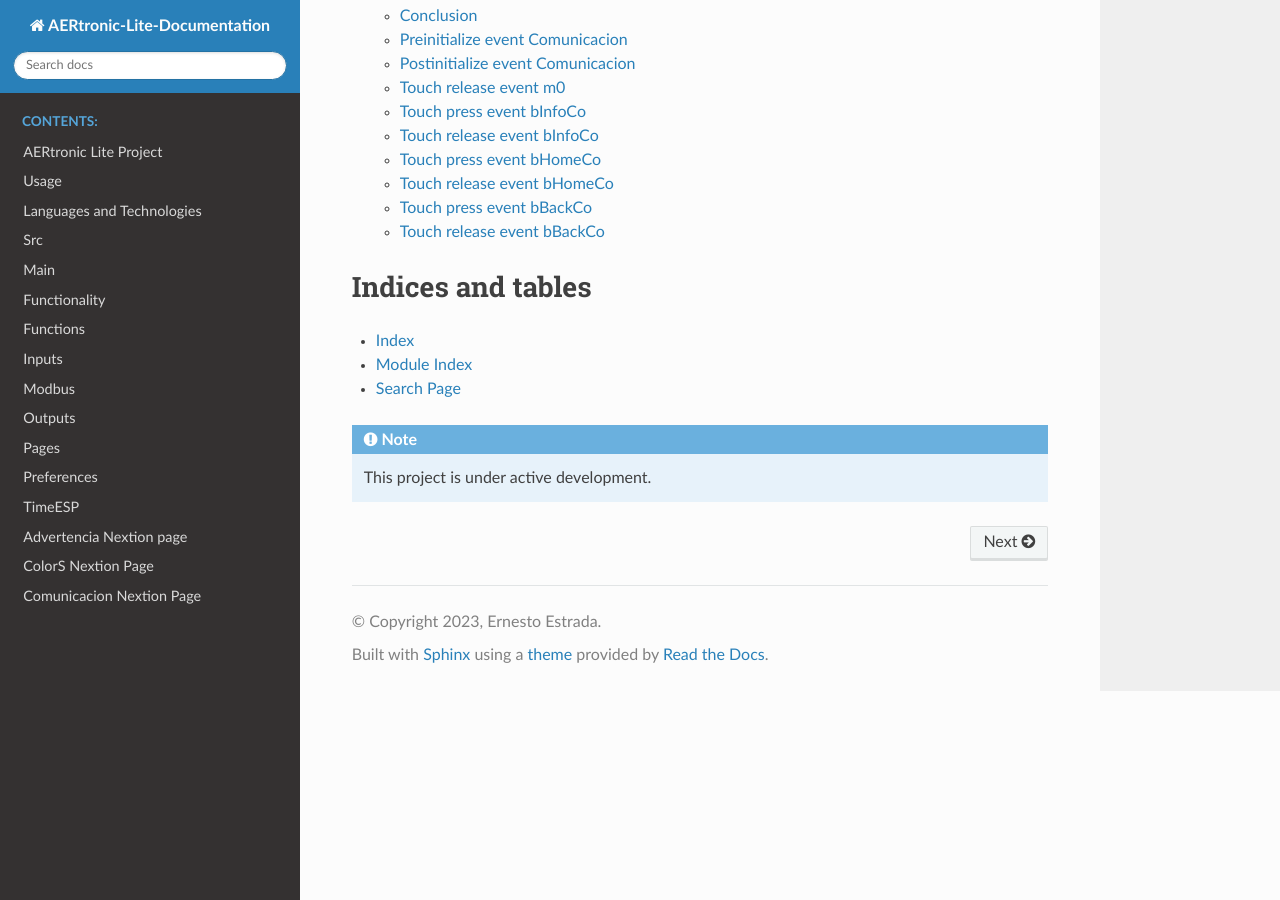
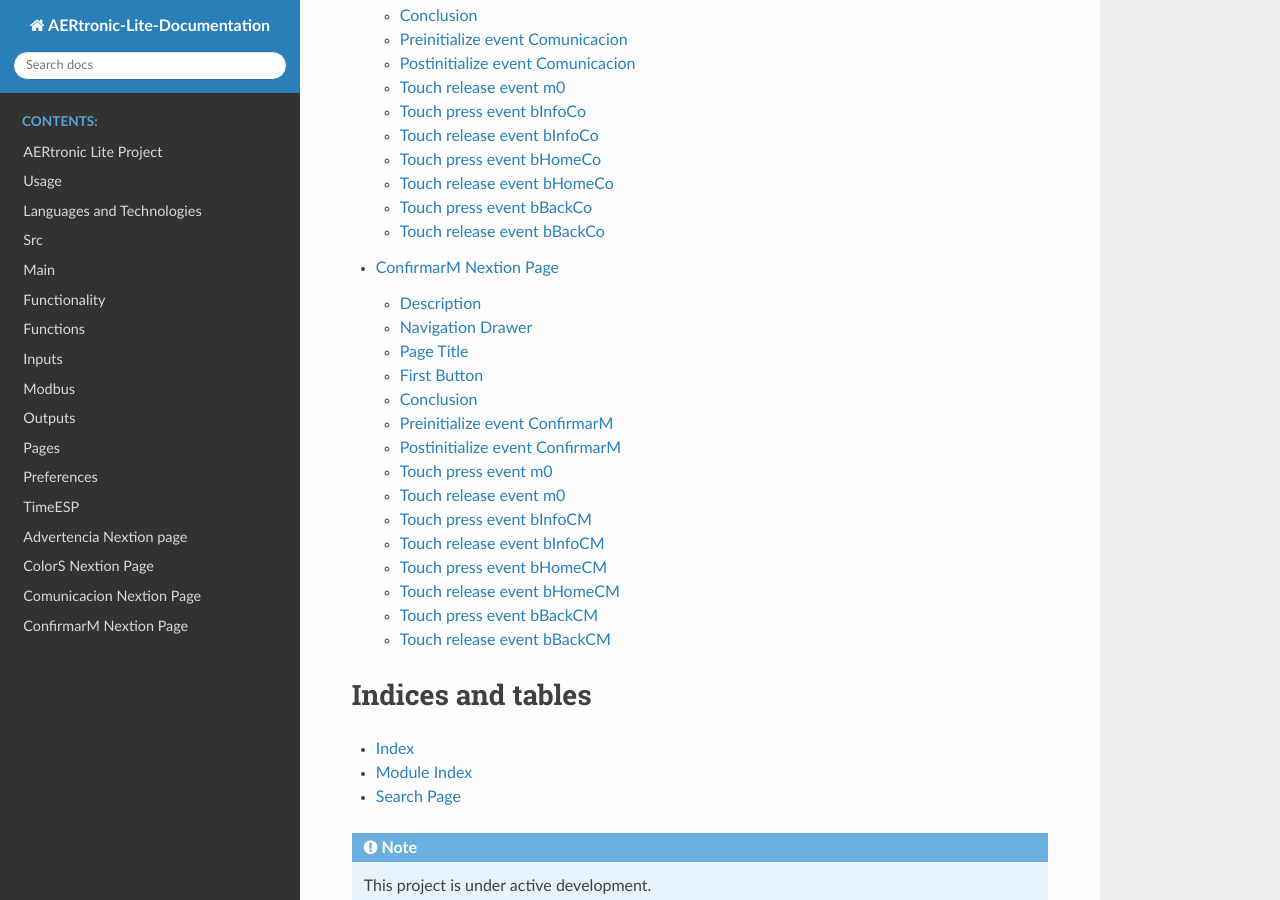
Before and after one commit to ErnestoAerzen/AERtronic-Lite-Documentation, a Sphinx documentation site: the page built from source/index.rst, in a window 1280 px wide and 900 px high, scrolled down 3312 px. Built offline with Sphinx 7.4.7 and the Read the Docs theme 2.0.0, drawn with Linux system fonts in a browser that asks for light colours; part of the change alters nothing that is shown.

Commit message:
Add confirmarm.rst file

```diff
--- /dev/null
+++ b/source/confirmarm.rst
@@ -0,0 +1,387 @@
+ConfirmarM Nextion Page
+===================
+
+Description
+-----------
+
+This script is designed for use with a Nextion display, a touchscreen interface commonly used in embedded projects. The script defines the layout and functionality of the display, including buttons, icons, and text elements.
+
+Navigation Drawer
+-----------------
+
+The script starts by defining a navigation drawer using circular buttons (created with the `cirs` command) to facilitate menu navigation. Lines are drawn to connect the circular buttons, and rectangles are filled to create the background of the navigation drawer.
+
+Page Title
+----------
+
+Circular buttons are used to create a visually appealing page title. Lines are drawn to connect these buttons, and a rectangle is filled to form the background of the page title.
+
+First Button
+------------
+
+A button is defined using circular shapes (`cirs`), and lines are drawn to delineate its boundaries. The button's appearance and color are determined by the value of `sys3`. If `sys3` equals 0, the button is labeled "Off"; if it equals 1, the label is "On."
+
+Navigation Drawer Icons
+~~~~~~~~~~~~~~~~~~~~~~~
+
+The script checks the background color (`fondo`) and sets the font color accordingly. Depending on the background color, specific icons are displayed using the `pic` command. Each theme corresponds to a set of icons.
+
+Page Text
+~~~~~~~~~
+
+Text is displayed based on the value of `sys0`, likely representing the selected system language. Different text is displayed for various language settings, including messages related to confirming maintenance.
+
+Conclusion
+-----------
+
+This script defines the visual elements and interactivity of a Nextion display. It allows users to navigate through menus, select themes, and interact with buttons that confirm or deny maintenance actions. The script also accommodates multiple languages for text display, enhancing the user experience.
+
+Please note that the specific functionality and behavior of this script may vary based on the broader context of the project it is used in.
+
+Preinitialize event ConfirmarM
+------------------------------
+
+.. code-block:: javascript
+
+    // Changes the page's background color
+    ConfirmarM.bco=fondo
+    // Sends the current page's id over serial
+    sendme
+
+Postinitialize event ConfirmarM
+-------------------------------
+
+.. code-block:: javascript
+
+    //Nav Drawer start
+    cirs 30,30,20,color
+    cirs 80,30,20,color
+    cirs 30,450,20,color
+    cirs 80,450,20,color
+    line 30,10,80,10,color
+    line 100,30,100,450,color
+    line 30,470,80,470,color
+    line 10,30,10,450,color
+    fill 10,30,90,420,color
+    fill 30,10,50,20,color
+    fill 30,450,50,20,color
+    //Nav Drawer end
+    //Page title start
+    cirs 300,40,30,color
+    cirs 550,40,30,color
+    line 300,10,550,10,color
+    line 300,70,550,70,color
+    fill 300,10,250,60,color
+    //Page title end
+    //First button
+    cirs 520,150,20,45347
+    cirs 620,150,20,45347
+    line 520,130,620,130,45347
+    line 520,170,620,170,45347
+    fill 520,130,100,40,45347
+    //Nav Drawer icons start
+    if(fondo==65534)
+    {
+      //Font color
+      fontColor.val=0
+      //Theme 1
+      pic 25,30,78
+      pic 25,120,144
+      pic 25,400,146
+    }else if(fondo==63391)
+    {
+      //Font color
+      fontColor.val=0
+      //Theme 2
+      pic 25,30,89
+      pic 25,120,148
+      pic 25,400,150
+    }else if(fondo==65438)
+    {
+      //Font color
+      fontColor.val=0
+      //Theme 3
+      pic 25,30,100
+      pic 25,120,152
+      pic 25,400,154
+    }else if(fondo==63421)
+    {
+      //Font color
+      fontColor.val=0
+      //Theme 4
+      pic 25,30,111
+      pic 25,120,156
+      pic 25,400,158
+    }else if(fondo==6339)
+    {
+      //Font color
+      fontColor.val=65535
+      //Theme 5
+      pic 25,30,122
+      pic 25,120,160
+      pic 25,400,162
+    }else if(fondo==8484)
+    {
+      //Font color
+      fontColor.val=65535
+      //Theme 6
+      pic 25,30,133
+      pic 25,120,164
+      pic 25,400,166
+    }
+    //Nav Drawer icons end
+    //Page text start
+    if(sys0==0)
+    {
+      //Spanish
+      xstr 295,25,260,25,4,fontColor.val,color,1,1,3,"Confirmar"
+      xstr 140,140,350,25,7,fontColor.val,fondo,0,1,3,"Confirmar mantenimiento"
+      xstr 520,140,100,25,0,65535,45347,1,1,3,"Confirmar"
+    }else if(sys0==1)
+    {
+      //Italian
+      xstr 325,25,200,25,4,fontColor.val,color,1,1,3,"Confermare"
+      xstr 140,140,350,25,7,fontColor.val,fondo,0,1,3,"Confermare la manutenzione"
+      xstr 520,140,100,25,0,65535,45347,1,1,3,"Confermare"
+    }else if(sys0==2)
+    {
+      //French
+      xstr 325,25,200,25,4,fontColor.val,color,1,1,3,"Confirmer"
+      xstr 140,140,350,25,7,fontColor.val,fondo,0,1,3,"Confirmer l'entretien"
+      xstr 520,140,100,25,0,65535,45347,1,1,3,"Confirmer"
+    }else if(sys0==3)
+    {
+      //English
+      xstr 325,25,200,25,4,fontColor.val,color,1,1,3,"Confirm"
+      xstr 140,140,350,25,7,fontColor.val,fondo,0,1,3,"Confirm maintenance"
+      xstr 520,140,100,25,0,65535,45347,1,1,3,"Confirm"
+    }else if(sys0==4)
+    {
+      //German
+      xstr 325,25,200,25,4,fontColor.val,color,1,1,3,"Bestätigen"
+      xstr 140,140,350,25,7,fontColor.val,fondo,0,1,3,"Wartung bestätigen"
+      xstr 520,140,100,25,0,65535,45347,1,1,3,"Bestätigen"
+    }else if(sys0==5)
+    {
+      //Portuguese
+      xstr 325,25,200,25,4,fontColor.val,color,1,1,3,"Confirme"
+      xstr 140,140,350,25,7,fontColor.val,fondo,0,1,3,"Confirmar manutenção"
+      xstr 520,140,100,25,0,65535,45347,1,1,3,"Confirme"
+    }
+    //Page text end
+
+Touch press event m0
+--------------------
+
+.. code-block:: javascript
+
+    //First button
+    cirs 520,150,20,fondo
+    cirs 620,150,20,fondo
+    line 520,130,620,130,fondo
+    line 520,170,620,170,fondo
+    fill 520,130,100,40,fondo
+    //Send command
+    printh 43 EF FF FF FF
+
+Touch release event m0
+----------------------
+
+.. code-block:: javascript
+
+    //First button
+    cirs 520,150,20,45347
+    cirs 620,150,20,45347
+    line 520,130,620,130,45347
+    line 520,170,620,170,45347
+    fill 520,130,100,40,45347
+    //Text
+    if(sys0==0)
+    {
+      //Spanish
+      xstr 520,140,100,25,6,65535,45347,1,1,3,"Confirmar"
+    }else if(sys0==1)
+    {
+      //Italian
+      xstr 520,140,100,25,0,65535,45347,1,1,3,"Confermare"
+    }else if(sys0==2)
+    {
+      //French
+      xstr 520,140,100,25,0,65535,45347,1,1,3,"Confirmer"
+    }else if(sys0==3)
+    {
+      //English
+      xstr 520,140,100,25,0,65535,45347,1,1,3,"Confirm"
+    }else if(sys0==4)
+    {
+      //German
+      xstr 520,140,100,25,0,65535,45347,1,1,3,"Bestätigen"
+    }else if(sys0==5)
+    {
+      //Portuguese
+      xstr 520,140,100,25,0,65535,45347,1,1,3,"Confirme"
+    }
+
+Touch press event bInfoCM
+-------------------------
+
+.. code-block:: javascript
+
+    //changes the images according the theme selected
+    if(fondo==65534)
+    {
+      pic 25,30,79
+    }else if(fondo==63391)
+    {
+      pic 25,30,90
+    }else if(fondo==65438)
+    {
+      pic 25,30,101
+    }else if(fondo==63421)
+    {
+      pic 25,30,112
+    }else if(fondo==6339)
+    {
+      pic 25,30,123
+    }else if(fondo==8484)
+    {
+      pic 25,30,134
+    }
+    //
+    Info.returnPage.val=dp
+
+Touch release event bInfoCM
+---------------------------
+
+.. code-block:: javascript
+
+    //restores the images according the theme selected
+    if(fondo==65534)
+    {
+      pic 25,30,78
+    }else if(fondo==63391)
+    {
+      pic 25,30,89
+    }else if(fondo==65438)
+    {
+      pic 25,30,100
+    }else if(fondo==63421)
+    {
+      pic 25,30,111
+    }else if(fondo==6339)
+    {
+      pic 25,30,122
+    }else if(fondo==8484)
+    {
+      pic 25,30,133
+    }
+    //
+    page Info
+
+Touch press event bHomeCM
+-------------------------
+
+.. code-block:: javascript
+
+    //Changes the image according the theme selected
+    if(fondo==65534)
+    {
+      pic 25,120,145
+    }else if(fondo==63391)
+    {
+      pic 25,120,149
+    }else if(fondo==65438)
+    {
+      pic 25,120,153
+    }else if(fondo==63421)
+    {
+      pic 25,120,157
+    }else if(fondo==6339)
+    {
+      pic 25,120,161
+    }else if(fondo==8484)
+    {
+      pic 25,120,165
+    }
+
+Touch release event bHomeCM
+---------------------------
+
+.. code-block:: javascript
+
+    //Restores the image according the theme selected
+    if(fondo==65534)
+    {
+      pic 25,120,144
+    }else if(fondo==63391)
+    {
+      pic 25,120,148
+    }else if(fondo==65438)
+    {
+      pic 25,120,152
+    }else if(fondo==63421)
+    {
+      pic 25,120,156
+    }else if(fondo==6339)
+    {
+      pic 25,120,160
+    }else if(fondo==8484)
+    {
+      pic 25,120,164
+    }
+    //
+    page Home
+
+Touch press event bBackCM
+-------------------------
+
+.. code-block:: javascript
+
+    //Changes the image according the theme selected
+    if(fondo==65534)
+    {
+      pic 25,400,147
+    }else if(fondo==63391)
+    {
+      pic 25,400,151
+    }else if(fondo==65438)
+    {
+      pic 25,400,155
+    }else if(fondo==63421)
+    {
+      pic 25,400,159
+    }else if(fondo==6339)
+    {
+      pic 25,400,163
+    }else if(fondo==8484)
+    {
+      pic 25,400,167
+    }
+
+Touch release event bBackCM
+---------------------------
+
+.. code-block:: javascript
+
+    //Restores the image according the theme selected
+    if(fondo==65534)
+    {
+      pic 25,400,146
+    }else if(fondo==63391)
+    {
+      pic 25,400,150
+    }else if(fondo==65438)
+    {
+      pic 25,400,154
+    }else if(fondo==63421)
+    {
+      pic 25,400,159
+    }else if(fondo==6339)
+    {
+      pic 25,400,162
+    }else if(fondo==8484)
+    {
+      pic 25,400,166
+    }
+    //
+    page menuServicio
--- a/source/index.rst
+++ b/source/index.rst
@@ -35,6 +35,7 @@ Check out the :doc:`usage` section for further information, including how to
    advertencia
    colors
    comunicacion
+   confirmarm
 
 Indices and tables
 ==================
```
Also changed, not shown: 11 other files.
